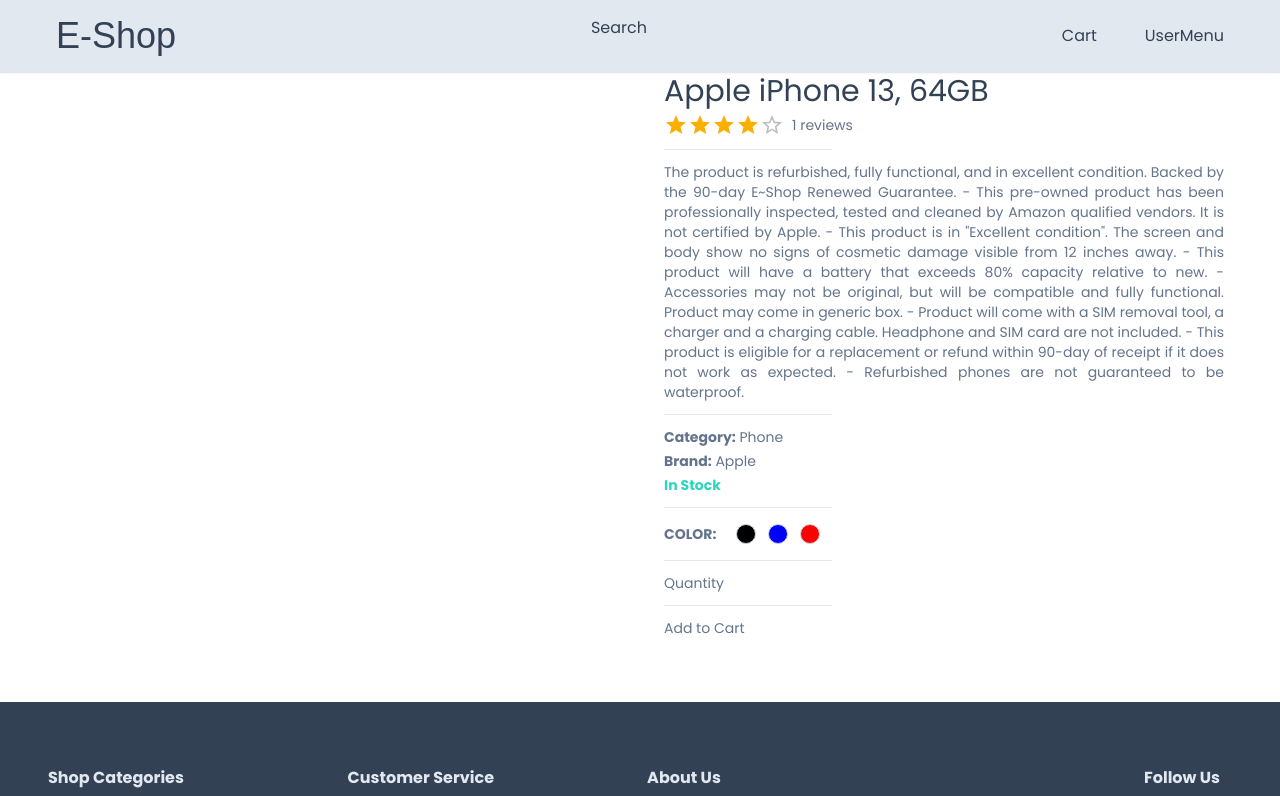
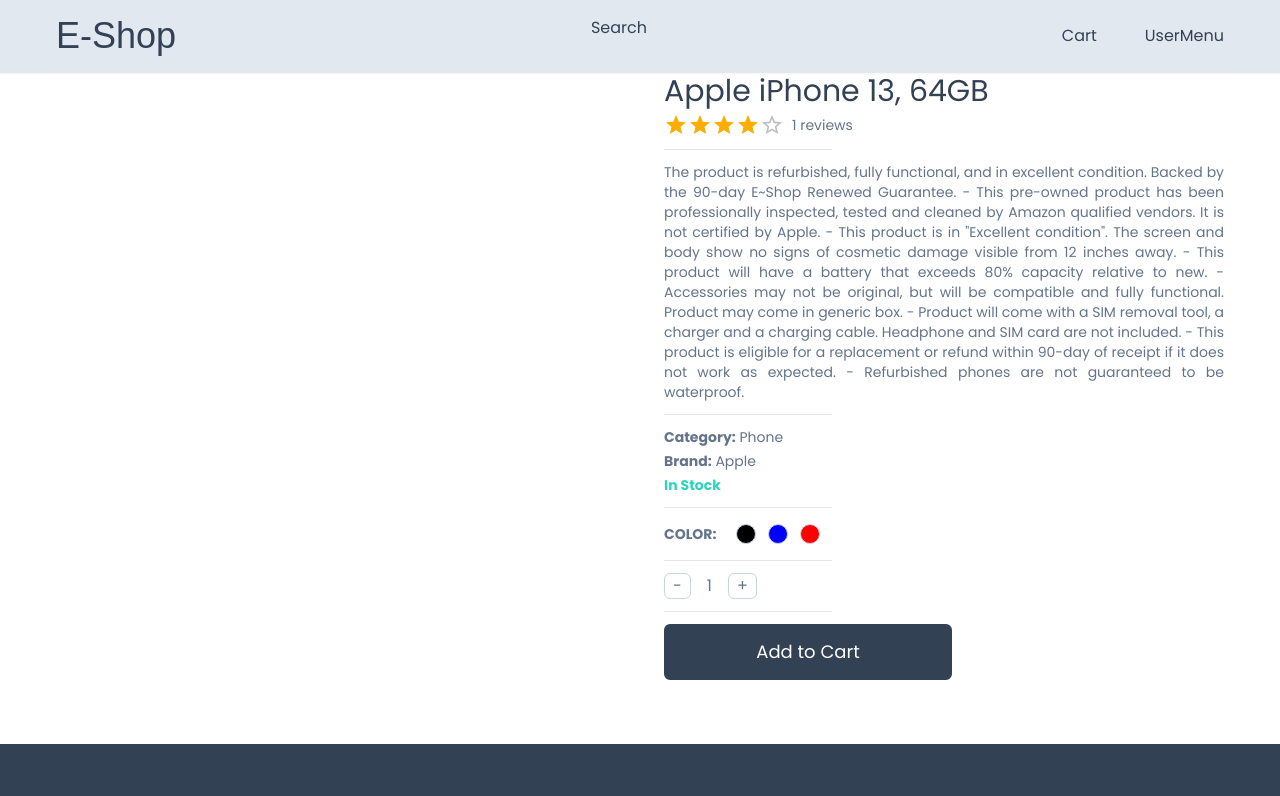
Before and after one commit to Ikamrava/e-shop-fullstck, a Next.js app: page /product/1 in a window 1280 px wide. Shown: the top 796 px of the page. Built offline with nearby package versions, Linux system fonts and the light colour scheme; a web font is replaced by a local one.

Commit message:
qty and button

```diff
--- /dev/null
+++ b/app/components/Button.tsx
@@ -0,0 +1,32 @@
+"use client"
+
+import { IconType } from "react-icons"
+
+type Props = {
+    label:string
+    disabled?:boolean
+    outline?:boolean
+    small?:boolean
+    custom?:string
+    icon?:IconType
+    onClick:(e:React.MouseEvent<HTMLButtonElement>)=>void
+}
+
+function Button({label,disabled,outline,small,custom,icon:Icon,onClick}: Props) {
+  return (
+
+  <button disabled={disabled} onClick={onClick}
+  className={`disabled:opacity-70 disabled:cursor-not-allowed rounded-md hover:opacity-80 transition w-full border-slate-700 flex items-center justify-center gap-2
+  ${outline ? "bg-white text-slate-700" : "bg-slate-700 text-white"}
+  ${small ? "text-sm py-1 px-2 font-light border-[1px]" : "text-lg py-3 px-4 font:bold border-2"}
+  ${custom ? custom : ""}
+  `}>
+    {Icon && <Icon size={24}/>}
+    {label}
+  </button>
+
+
+  )
+}
+
+export default Button
--- /dev/null
+++ b/app/components/prosucts/SetQty.tsx
@@ -0,0 +1,27 @@
+"use client"
+
+import { CartProductType } from "@/app/product/[productid]/ProductDetails"
+
+type Props = {
+  cartCounter?: boolean
+  cartProduct: CartProductType
+  handleQtyIncrease: () => void
+  handleQtyDecrease: () => void
+}
+
+const btnStyle = "border-[1.2px] border-slate-300 px-2 rounded-md"
+
+function SetQty({cartCounter,cartProduct,handleQtyDecrease,handleQtyIncrease}: Props) {
+  return (
+    <div className=" flex gap-8 items-center">
+        {cartCounter ? null : <div className=" font-semibold">Qauntity</div>}
+        <div className=" flex gap-4 items-center text-base">
+        <button className={btnStyle} onClick={handleQtyDecrease}>-</button>
+            <span>{cartProduct.quantity}</span>
+        <button className={btnStyle} onClick={handleQtyIncrease}>+</button>
+        </div>
+    </div>
+  )
+}
+
+export default SetQty
--- a/app/product/[productid]/ProductDetails.tsx
+++ b/app/product/[productid]/ProductDetails.tsx
@@ -1,8 +1,9 @@
 "use client"
 
+import Button from "@/app/components/Button"
 import SetColor from "@/app/components/prosucts/SetColor"
+import SetQty from "@/app/components/prosucts/SetQty"
 import { Rating } from "@mui/material"
-import { hrtime } from "process"
 import { useCallback, useState } from "react"
 
 type Props = {
@@ -51,6 +52,14 @@
         setCartProduct(prev =>({...prev,selectedImg:value}))
     },[cartProduct.selectedImg])
 
+    const handleQtyIncrease = () =>{
+        setCartProduct(prev =>({...prev, quantity:prev.quantity + 1}))
+    }
+
+    const handleQtyDecrease = () =>{
+        if(cartProduct.quantity === 1) return;
+        setCartProduct(prev =>({...prev, quantity:prev.quantity - 1}))
+    }
 
 
   return (
@@ -77,9 +86,16 @@
            <Horizontal/>
            <SetColor cartProduct={cartProduct} images={product.images} handleColorSet={handleColorSet} />
            <Horizontal/>
-           <div>Quantity</div>
+           <SetQty cartCounter = {true} cartProduct= {cartProduct}
+           handleQtyIncrease = {handleQtyIncrease}
+           handleQtyDecrease = {handleQtyDecrease}
+           />
+
            <Horizontal/>
-           <div>Add to Cart</div>
+           <div className=" max-w-72">
+           <Button label="Add to Cart" small={false} onClick={()=>{}} />
+           </div>
+
         </div>
 
 
```
